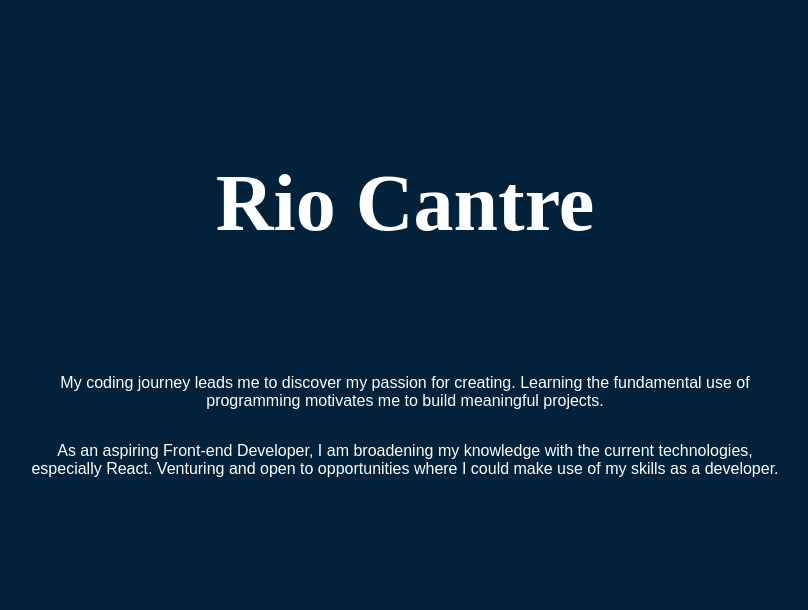
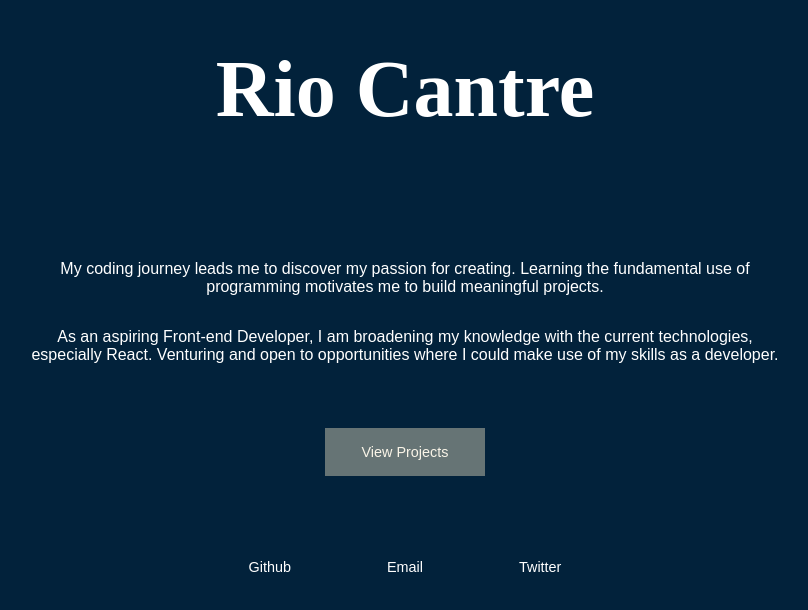
Before and after one commit to RioCantre/rioc-portfolio, a React (Create React App) app: page / in a window 1280 px wide. Shown: the part 124-734 px from the top of the page, without its empty margins (235-1043 px from the left). Built offline with nearby package versions, Linux system fonts and the light colour scheme.

Commit message:
Added components

```diff
--- a/src/App.js
+++ b/src/App.js
@@ -1,7 +1,7 @@
 import React from 'react';
 import './App.css';
-// import Button from './components/Button/Button';
-// import Footer from './components/Footer/Footer';
+import Button from './components/Button/Button';
+import Footer from './components/Footer/Footer';
 
 function App() {
   return (
@@ -18,8 +18,8 @@ function App() {
           the current technologies, especially React. Venturing and open to
           opportunities where I could make use of my skills as a developer.
         </p>
-        {/* <Button /> */}
-        {/* <Footer /> */}
+        <Button />
+        <Footer />
       </header>
     </div>
   );
--- /dev/null
+++ b/src/components/Button/Button.css
@@ -0,0 +1,65 @@
+.btn {
+    padding: 1rem;
+    width: 10rem;
+    display: flex;
+    justify-content: center;
+    align-items: center;
+    margin: auto;
+    margin-top: 3rem;
+    cursor: pointer;
+    border: none;
+    transition: all 0.3s;
+    background: hsla(206, 93%, 12%, 1);
+    text-decoration: none;
+
+}
+
+.btn-one {
+	color: #FFF;
+	transition: all 0.3s;
+	position: relative;
+    font-size: 0.9rem;
+    font-family: 'Montserrat', sans-serif;
+}
+
+.btn-one::before {
+	content: '';
+	position: absolute;
+	bottom: 0;
+	left: 0;
+	width: 100%;
+	height: 100%;
+	z-index: 1;
+	opacity: 0;
+	transition: all 0.3s;
+	border-top-width: 1px;
+	border-bottom-width: 1px;
+	border-top-style: solid;
+	border-bottom-style: solid;
+	border-top-color: rgba(255,255,255,0.5);
+	border-bottom-color: rgba(255,255,255,0.5);
+	transform: scale(0.1, 1);
+
+}
+
+.btn-one:hover::before {
+	opacity: 1;
+	transform: scale(1, 1);
+}
+.btn-one::after {
+	content: '';
+	position: absolute;
+	bottom: 0;
+	left: 0;
+	width: 100%;
+	height: 100%;
+	z-index: 1;
+	transition: all 0.3s;
+	background-color: hsla(42, 58%, 86%, 0.42);
+}
+
+.btn-one:hover::after {
+	opacity: 0;
+	transform: scale(0.1, 1);
+
+}
--- /dev/null
+++ b/src/components/Button/Button.js
@@ -0,0 +1,20 @@
+import React from "react";
+import './Button.css'
+
+function Button() {
+  return (
+    <div>
+      <a
+        className='btn btn-one'
+        href='https://github.com/RioCantre/rioc-portfolio/blob/main/README.md'
+        target='_blank'
+        rel='noopener noreferrer'
+        title='Projects'
+      >
+        View Projects
+      </a>
+    </div>
+  );
+}
+
+export default Button;
--- /dev/null
+++ b/src/components/Footer/Footer.css
@@ -0,0 +1,33 @@
+
+ul {
+    list-style: none;
+    display: flex;
+    justify-content: center;
+    padding-top: 3rem;
+}
+
+li {
+    padding: 2rem 3rem;
+}
+
+li a {
+    text-decoration: none;
+    color: white;
+    font-family: 'Montserrat', sans-serif;
+    font-size: 0.9rem;
+}
+
+@media (min-width: 307px) and (max-width: 407px) {
+
+    ul {
+        padding-top: 2rem;
+    }
+
+    li {
+        padding: 1rem 2rem;
+    }
+
+    li a {
+        font-size: 0.9rem;
+    }
+}
--- /dev/null
+++ b/src/components/Footer/Footer.js
@@ -0,0 +1,44 @@
+import React from 'react';
+import './Footer.css';
+
+
+function Footer() {
+  return (
+    <div>
+      <ul>
+        <li>
+          <a
+            href='https://github.com/RioCantre'
+            target='_blank'
+            rel='noopener noreferrer'
+            title='Github'
+          >
+            Github
+          </a>
+        </li>
+        <li>
+          <a
+            href='mailto:riol.cantre@gmail.com'
+            target='_blank'
+            rel='noopener noreferrer'
+            title='eMail'
+          >
+            Email
+          </a>
+        </li>
+        <li>
+          <a
+            href='https://twitter.com/CantreRio'
+            target='_blank'
+            rel='noopener noreferrer'
+            title='Twitter'
+          >
+            Twitter
+          </a>
+        </li>
+      </ul>
+    </div>
+  );
+}
+
+export default Footer;
```
